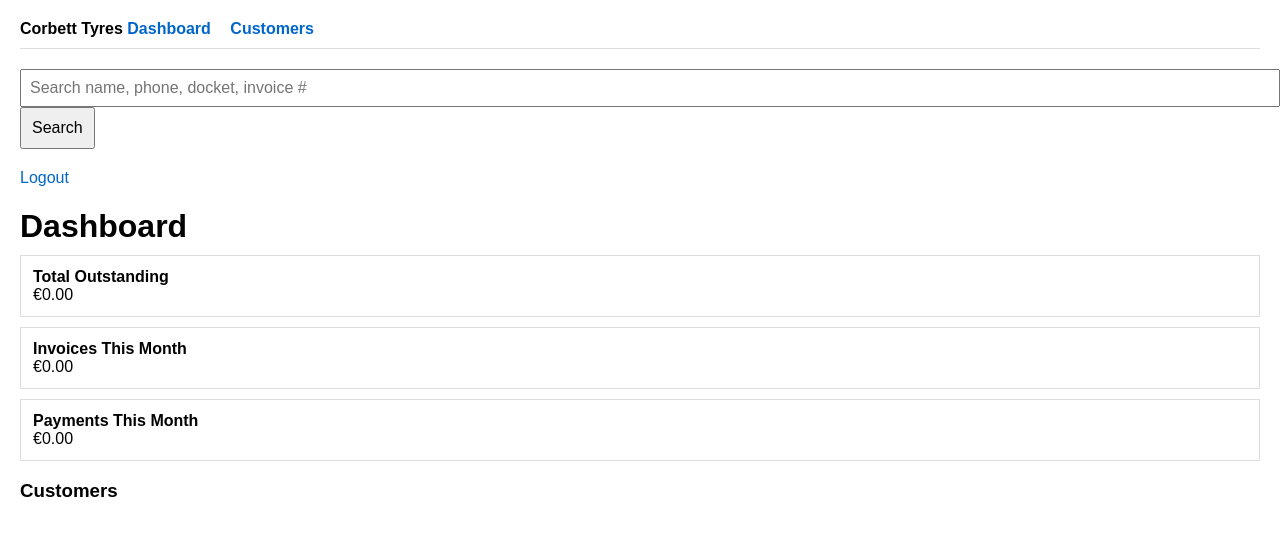
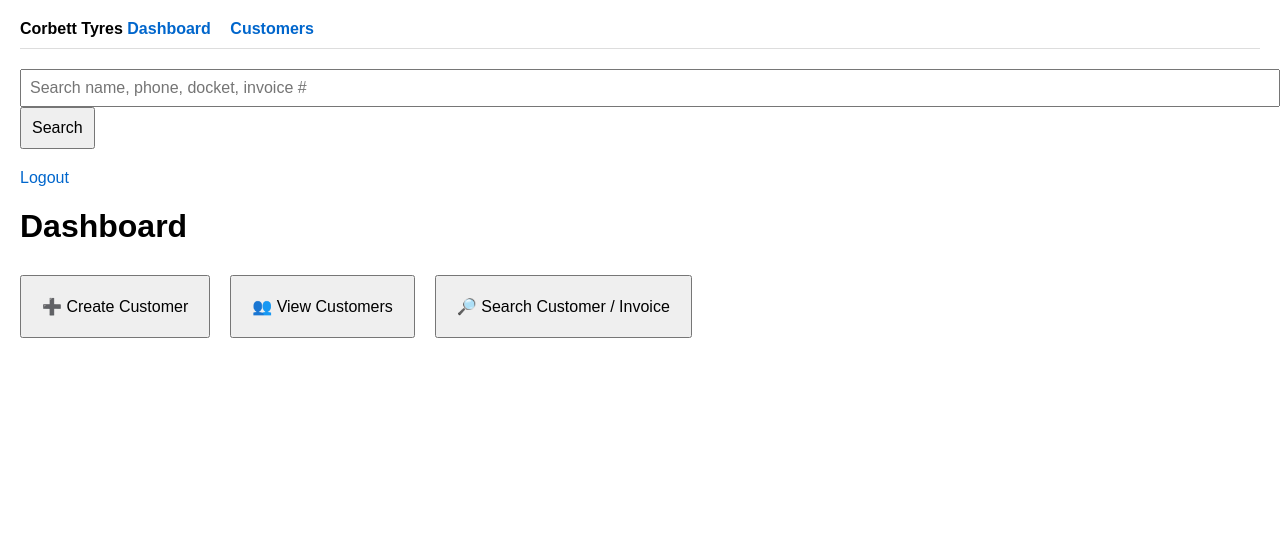
Before and after one commit to EdelCorbett/corbett-tyres, a FastAPI app: page /ui/ in a window 1280 px wide. Shown: the top 536 px of the page. Run offline with FastAPI, Linux system fonts and the light colour scheme; the visitor is signed in with stand-in values (Sample User, id 1).

Commit message:
fixed html statment

```diff
--- a/app/auth/routes.py
+++ b/app/auth/routes.py
@@ -23,7 +23,7 @@ def login_submit(request: Request, username: str = Form(...), password: str = Fo
 
     if username == USERNAME and password == PASSWORD:
         request.session["user"] = username
-        return RedirectResponse("/ui/", status_code=303)
+        return RedirectResponse("/ui/dashboard", status_code=303)
 
     return templates.TemplateResponse(
         "login.html",
--- a/app/invoices/routes.py
+++ b/app/invoices/routes.py
@@ -25,7 +25,6 @@ def get_db():
     finally:
         db.close()
 
-
 # -------------------------
 # Create invoice
 # -------------------------
@@ -35,7 +34,7 @@ def create_invoice(
     db: Session = Depends(get_db),
 ):
     # Current year
-    year = datetime.now().year
+    year = (invoice.invoice_date or date.today()).year
 
     # Count invoices created this year
     count = db.query(func.count(Invoice.id)).filter(
--- a/app/main.py
+++ b/app/main.py
@@ -1,5 +1,6 @@
 from fastapi import FastAPI
 from fastapi.responses import RedirectResponse
+from fastapi.staticfiles import StaticFiles
 from starlette.middleware.sessions import SessionMiddleware
 from app.ui.routes import router as ui_router
 
@@ -14,7 +15,7 @@ app = FastAPI(title="Corbett Tyres Management System")
 app.add_middleware(SessionMiddleware, secret_key="super-secret-key")
 app.include_router(ui_router)
 app.include_router(auth_router)
-
+app.mount("/uploads", StaticFiles(directory="uploads"), name="uploads")
 
 @app.on_event("startup")
 def startup():
@@ -28,7 +29,7 @@ app.include_router(invoice_router)
 
 @app.get("/")
 def root():
-    return RedirectResponse("/ui")
+    return RedirectResponse("/login")
 
 @app.get("/health")
 def health_check():
--- a/app/ui/routes.py
+++ b/app/ui/routes.py
@@ -15,7 +15,6 @@ from app.customers.models import Customer
 from app.invoices.models import Invoice, InvoiceAttachment, InvoicePayment
 from app.statements.models import StatementLock
 from app.statements.service import get_customer_statement, is_statement_locked
-
 
 router = APIRouter(prefix="/ui", tags=["ui"])
 templates = Jinja2Templates(directory="templates")
@@ -36,45 +35,8 @@ def get_db():
 def require_login(request: Request):
     if not request.session.get("user"):
         raise RedirectResponse("/login")
+    return None
 
-# --------------------
-# Global Search
-# --------------------
-@router.get("/search")
-def search(
-    request: Request,
-    q: str,
-    db: Session = Depends(get_db),
-):
-
-    customers = db.query(Customer).filter(
-        Customer.name.ilike(f"%{q}%")
-    ).all()
-
-    phone_matches = db.query(Customer).filter(
-        Customer.phone.ilike(f"%{q}%")
-    ).all()
-
-    invoices = db.query(Invoice).filter(
-        Invoice.docket_number.ilike(f"%{q}%")
-    ).all()
-
-    invoice_id_match = []
-
-    if q.isdigit():
-        invoice = db.query(Invoice).filter(Invoice.id == int(q)).first()
-        if invoice:
-            invoice_id_match.append(invoice)
-
-    return templates.TemplateResponse(
-        "search_results.html",
-        {
-            "request": request,
-            "query": q,
-            "customers": customers + phone_matches,
-            "invoices": invoices + invoice_id_match,
-        },
-    )
 
 # --------------------
 # Dashboard
@@ -82,8 +44,11 @@ def search(
 @router.get("/")
 def dashboard(request: Request, db: Session = Depends(get_db)):
 
+    redirect = require_login(request)
+    if redirect:
+        return redirect
+
     today = date.today()
-
     month_start = date(today.year, today.month, 1)
 
     invoices_total = (
@@ -133,6 +98,70 @@ def dashboard(request: Request, db: Session = Depends(get_db)):
             "customers_owing": customers_owing,
         },
     )
+
+
+# --------------------
+# Global Search
+# --------------------
+
+@router.get("/search")
+def search(request: Request, q: str | None = None, db: Session = Depends(get_db)):
+
+    redirect = require_login(request)
+    if redirect:
+        return redirect
+
+    if not q:
+        return templates.TemplateResponse(
+            "search_results.html",
+            {
+                "request": request,
+                "query": "",
+                "customers": [],
+                "invoices": [],
+            },
+        )
+
+    customers = db.query(Customer).filter(
+        Customer.name.ilike(f"%{q}%")
+    ).all()
+
+    phone_matches = db.query(Customer).filter(
+        Customer.phone.ilike(f"%{q}%")
+    ).all()
+
+    invoices = db.query(Invoice).filter(
+        Invoice.docket_number.ilike(f"%{q}%")
+    ).all()
+
+    invoice_number_matches = db.query(Invoice).filter(
+        Invoice.invoice_number.ilike(f"%{q}%")
+    ).all()
+
+    invoice_id_match = []
+
+    if q.isdigit():
+        invoice = db.query(Invoice).filter(Invoice.id == int(q)).first()
+        if invoice:
+            invoice_id_match.append(invoice)
+
+    customer_map = {c.id: c for c in customers + phone_matches}
+    customers = list(customer_map.values())
+
+    invoice_map = {
+        i.id: i for i in invoices + invoice_id_match + invoice_number_matches
+    }
+    invoices = list(invoice_map.values())
+
+    return templates.TemplateResponse(
+        "search_results.html",
+        {
+            "request": request,
+            "query": q,
+            "customers": customers,
+            "invoices": invoices,
+        },
+    )
 # --------------------
 # Customers
 # --------------------
@@ -143,8 +172,11 @@ def customer_list(
     error: str | None = None,
     db: Session = Depends(get_db),
 ):
-    if not request.session.get("user"):
-        return RedirectResponse("/login")
+
+    redirect = require_login(request)
+    if redirect:
+        return redirect
+
     customers = db.query(Customer).order_by(Customer.name).all()
 
     for c in customers:
@@ -165,7 +197,7 @@ def customer_list(
             .scalar()
         )
 
-        balance = Decimal(invoices_total) - Decimal(payments_total)
+        balance = Decimal(invoices_total or 0) - Decimal(payments_total or 0)
 
         if balance < 0:
             balance = Decimal("0.00")
@@ -189,7 +221,7 @@ def customer_list(
 def create_customer_form(request: Request):
     return templates.TemplateResponse(
         "create_customer.html",
-        {"request": request},
+        {"request": request}
     )
 
 
--- a/templates/create_invoice.html
+++ b/templates/create_invoice.html
@@ -27,9 +27,11 @@
     </p>
 
     <p>
+        <input type="hidden" name="is_account" value="false">
+
         <label>
-            <input type="checkbox" name="is_account"
-                   {% if customer.is_account %}checked{% endif %}>
+            <input type="checkbox" name="is_account" value="true"
+            {% if customer.is_account %}checked{% endif %}>
             Account invoice
         </label>
     </p>
--- a/templates/dashboard.html
+++ b/templates/dashboard.html
@@ -4,30 +4,26 @@
 
 <h1>Dashboard</h1>
 
-<div class="card">
-    <strong>Total Outstanding</strong><br>
-    €{{ "%.2f"|format(total_outstanding) }}
+<div style="margin-top:30px; display:flex; gap:20px; flex-wrap:wrap;">
+
+    <a href="/ui/customers/new">
+        <button style="padding:20px; font-size:16px;">
+            ➕ Create Customer
+        </button>
+    </a>
+
+    <a href="/ui/customers">
+        <button style="padding:20px; font-size:16px;">
+            👥 View Customers
+        </button>
+    </a>
+
+    <a href="/ui/search">
+        <button style="padding:20px; font-size:16px;">
+            🔎 Search Customer / Invoice
+        </button>
+    </a>
+
 </div>
 
-<div class="card">
-    <strong>Invoices This Month</strong><br>
-    €{{ "%.2f"|format(invoices_total) }}
-</div>
-
-<div class="card">
-    <strong>Payments This Month</strong><br>
-    €{{ "%.2f"|format(payments_total) }}
-</div>
-
-<h3>Customers</h3>
-
-{% for c in customers_owing %}
-<div class="card">
-    <strong>{{ c.name }}</strong><br>
-    <a href="/ui/customers/{{ c.id }}/invoices">
-        View invoices
-    </a>
-</div>
-{% endfor %}
-
 {% endblock %}
--- a/templates/upload_invoice.html
+++ b/templates/upload_invoice.html
@@ -8,12 +8,15 @@
     <strong>Customer:</strong> {{ customer.name }}
 </p>
 
-<form method="post" enctype="multipart/form-data">
+<form method="post" enctype="multipart/form-data"
+      action="/ui/invoices/{{ invoice.id }}/upload">
+
     <p>
         <input type="file" name="file" accept="image/*,application/pdf" required>
     </p>
 
     <button type="submit">Upload Photo</button>
+
 </form>
 
 {% endblock %}
```
Also changed, not shown: app/auth/utils.py (added, +7 -0 lines).
